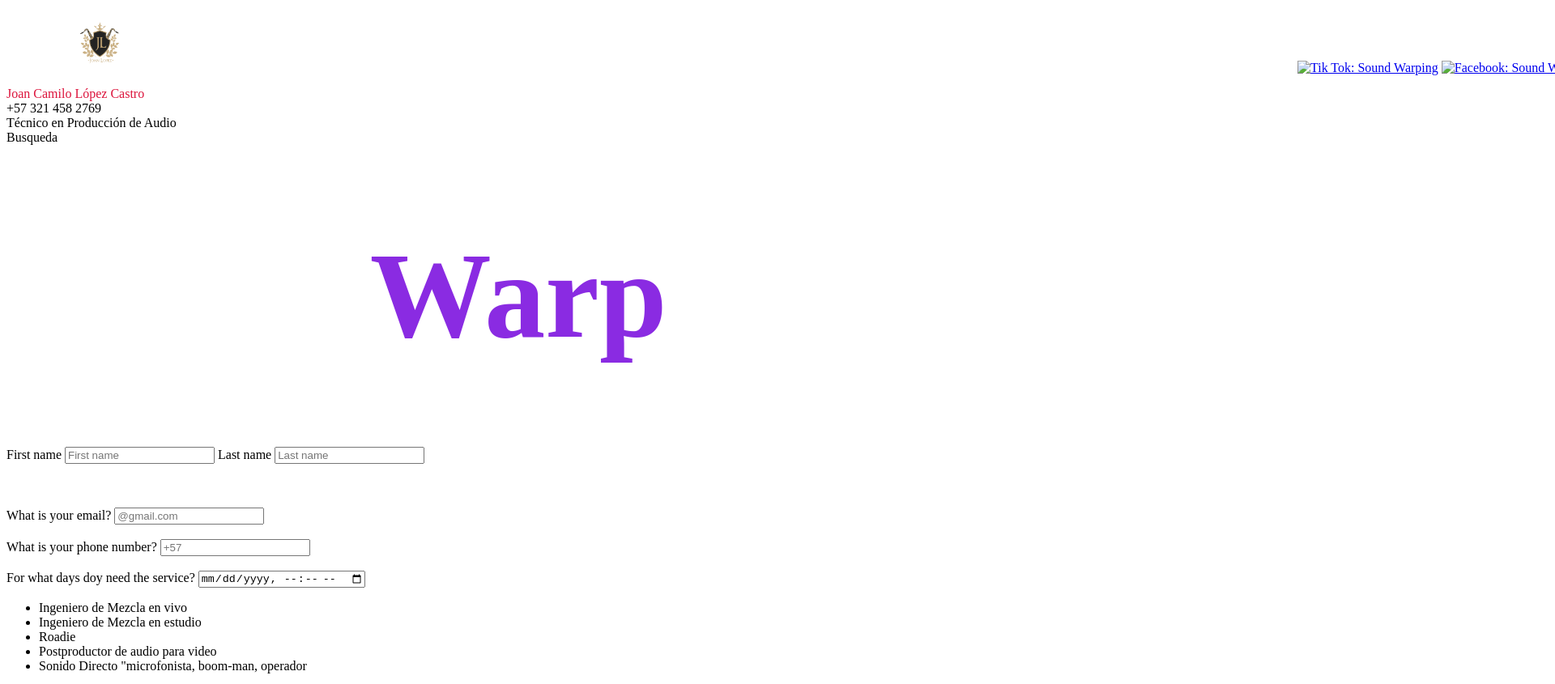
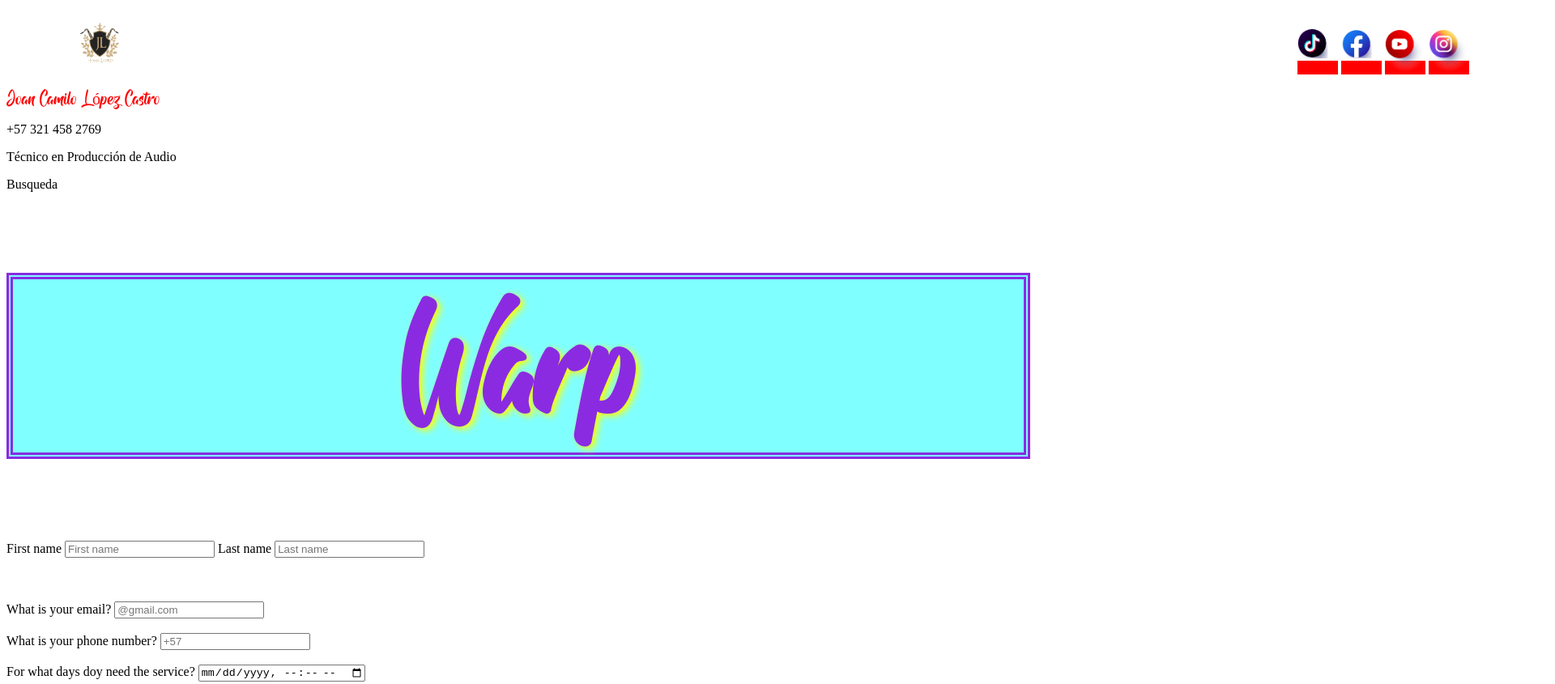
Before and after one commit to JoanLopez12/Warp, a plain HTML site: page index.html in a window 1280 px wide. Shown: the top 845 px of the page at 81% size, 1920 px wide, since content can reach past the window. Drawn offline with Linux system fonts and the light colour scheme; a web font is replaced by a local one.

Commit message:
añadiendo css

```diff
--- a/Css/style.css
+++ b/Css/style.css
@@ -1,6 +1,6 @@
 @font-face {
     font-family: Andhibath;
-    src: url(/PaginaWarp/Css/Fonts/Andhibath-Demo.ttf);
+    src: url(/Css/Fonts/Andhibath-Demo.ttf);
 }
 
 
@@ -10,6 +10,9 @@ color: blueviolet;
 font-size: 150px;
 font-family: Andhibath;
 text-align: center;
+border: 8px #8a2be2 double;
+text-shadow:4px 3px 8px rgb(255, 255, 0);
+background-color: rgba(0, 255, 255, 0.5);
 }
 
 .warp{
@@ -17,9 +20,11 @@ text-align: center;
     font-family: Andhibath;
 
 }
-#name{
-    color: crimson;
+#name {
+    color: #ff0000 ;
     font-family: Andhibath;
+    font-size: 20px;
+
 }
 #logo{
     width: 50px ;
@@ -30,10 +35,26 @@ text-align: center;
 }
 #logoredes
 {
-    width: 50px;
+    width: 15px;
     position: relative;
     top: 2px;
     right: 10px;
     left: 1500px;
 
 }
+.iconos a{
+    background-color: #ff0000;
+}
+
+a:link{
+    color: #8a2be2;
+}
+a:visited{
+    color: green;
+}
+a:hover{
+    color: yellow;
+}
+a:active{
+    color:#ff0000
+}
--- a/index.html
+++ b/index.html
@@ -6,32 +6,34 @@
     <meta http-equiv="X-UA-Compatible" content="IE=edge">
     <meta name="viewport" content="width=device-width, initial-scale=1.0">
     <link rel="stylesheet" href="./Css/style.css">
+    <link rel="shortcut icon" href="/img/Logo Joan Lopez-01-01.png">
     <title>Warp</title>
+
+
 </head>
 
 <body>
     <header>
-        <figure>
+        <figure class="iconos">
             <img id="logo" src="./img/Logo Joan Lopez-01-01.png" alt="Logo Joan Lopez">
 
-            <a href="https://www.tiktok.com/@soundwarping" ><img src="/PaginaWarp/img/Tik tok logo-01.png" alt="Tik Tok: Sound Warping" id="logoredes"></a>
-            <a href="https://www.facebook.com/Sound-Warping-104024087950110" ><img src="/PaginaWarp/img/facebook-01.png" alt=" Facebook: Sound Warping" id="logoredes"></a>
-            <a href="https://www.youtube.com/channel/UCn3FqdbQgUrhJlCCSBwpa2g"><img src="/PaginaWarp/img/Youtube-01.png" alt="YouTube: Warp" id="logoredes"></a>
-            <a href="https://www.instagram.com/soundwarping_/" ><img src="/PaginaWarp/img/Instagram-01.png"  alt="Instagram: soundwarping_" id="logoredes"></a>
-
+            <a href="https://www.tiktok.com/@soundwarping" target="_blank" id="logoredes"><img src="/img/Tik tok logo-01.png" width="50px" alt="Tik Tok: Sound Warping" ></a>
+            <a href="https://www.facebook.com/Sound-Warping-104024087950110" target="_blank" id="logoredes"><img src="/img/facebook-01.png" width="50px" alt=" Facebook: Sound Warping" ></a>
+            <a href="https://www.youtube.com/channel/UCn3FqdbQgUrhJlCCSBwpa2g" target="_blank" id="logoredes"><img src="/img/Youtube-01.png" width="50px" alt="YouTube: Warp" ></a>
+            <a id="logoredes" href="https://www.instagram.com/soundwarping_/" target="_blank"  ><img src="/img/Instagram-01.png" width="50px" alt="Instagram: soundwarping_" ></a>
+       <!--Arreglar los bordes de los iconos-->
         </figure>
+        <div>
             <p1 id="name">Joan Camilo López Castro </p1>
-        <br>
-        +57 321 458 2769
-        <br>
-        Técnico en Producción de Audio
-        <br>
-
-
-
+            <p>+57 321 458 2769</p>
+            <p>Técnico en Producción de Audio </p>
+        </div>
+        <div>
             <nav>Busqueda</nav>
+        </div>
+        <div>
             <h1>Warp</h1>
-
+        </div>
     </header>
 
 
@@ -78,9 +80,8 @@
         </article>
 
     </section>
-
-
-
+    <section>
+        <article>
          <ul>
             <li>Ingeniero de Mezcla en vivo</li>
             <li>Ingeniero de Mezcla en estudio</li>
@@ -108,6 +109,10 @@
         <br>
         <br>
 
+         </article>
+    </section>
+
+    <section>
         <span>What service do you want?</span>
     <input list="services" required>
     <datalist id="services">
@@ -129,6 +134,9 @@
         <li>FlStudio 20</li>
     </ol>
 
+
+    </section>
+
     <section>
         <article>
             <h3>Que es <p1 class="warp" >Warp?</p1> </h3>
@@ -140,8 +148,10 @@
 
 </main>
 
+
 <foooter>
-
+Copyright 2022
+<a href="mailto:soundwarping@gmail.com">Contactame!</a>
 </foooter>
 
 
```
Lines whose indentation alone changed are shown as unchanged.
